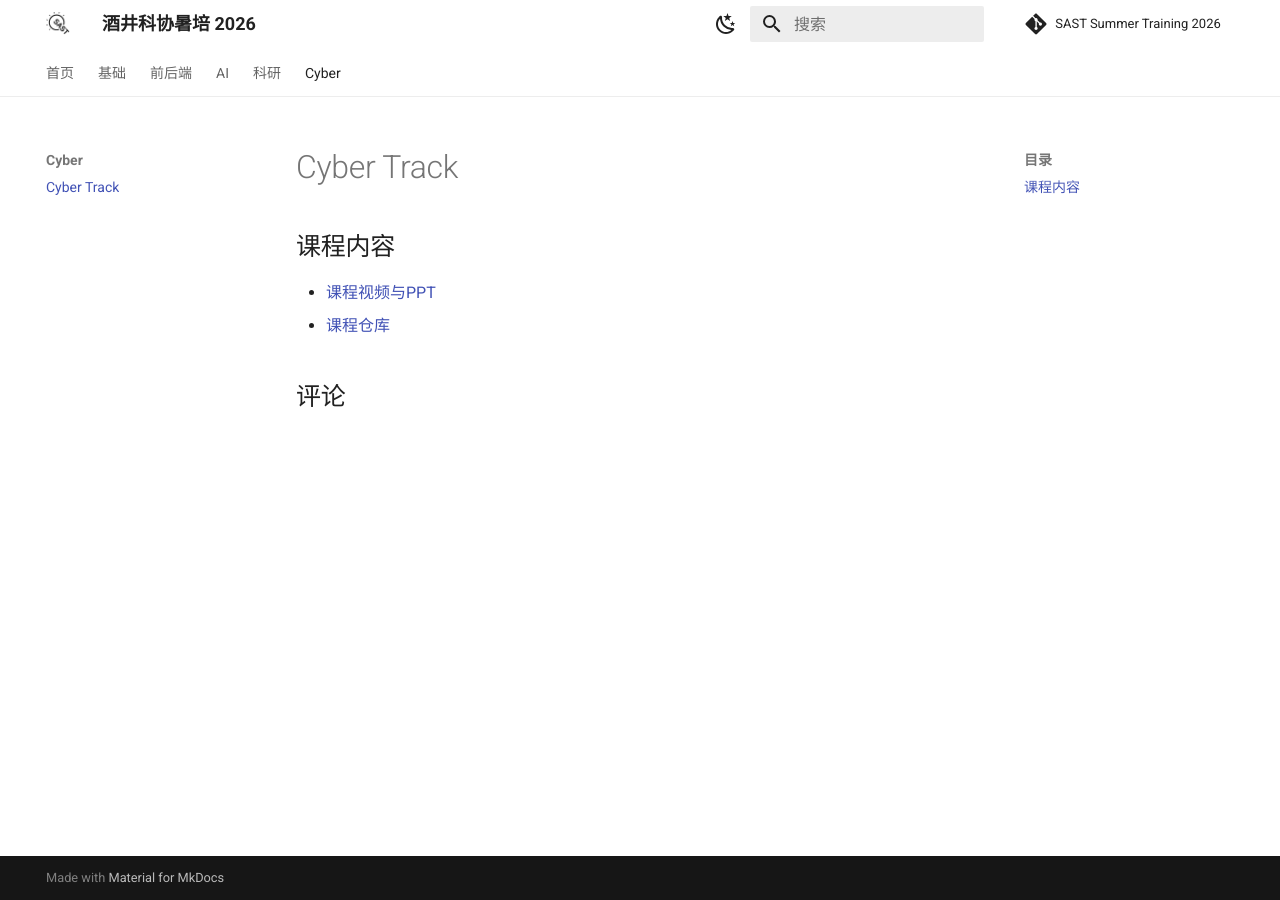
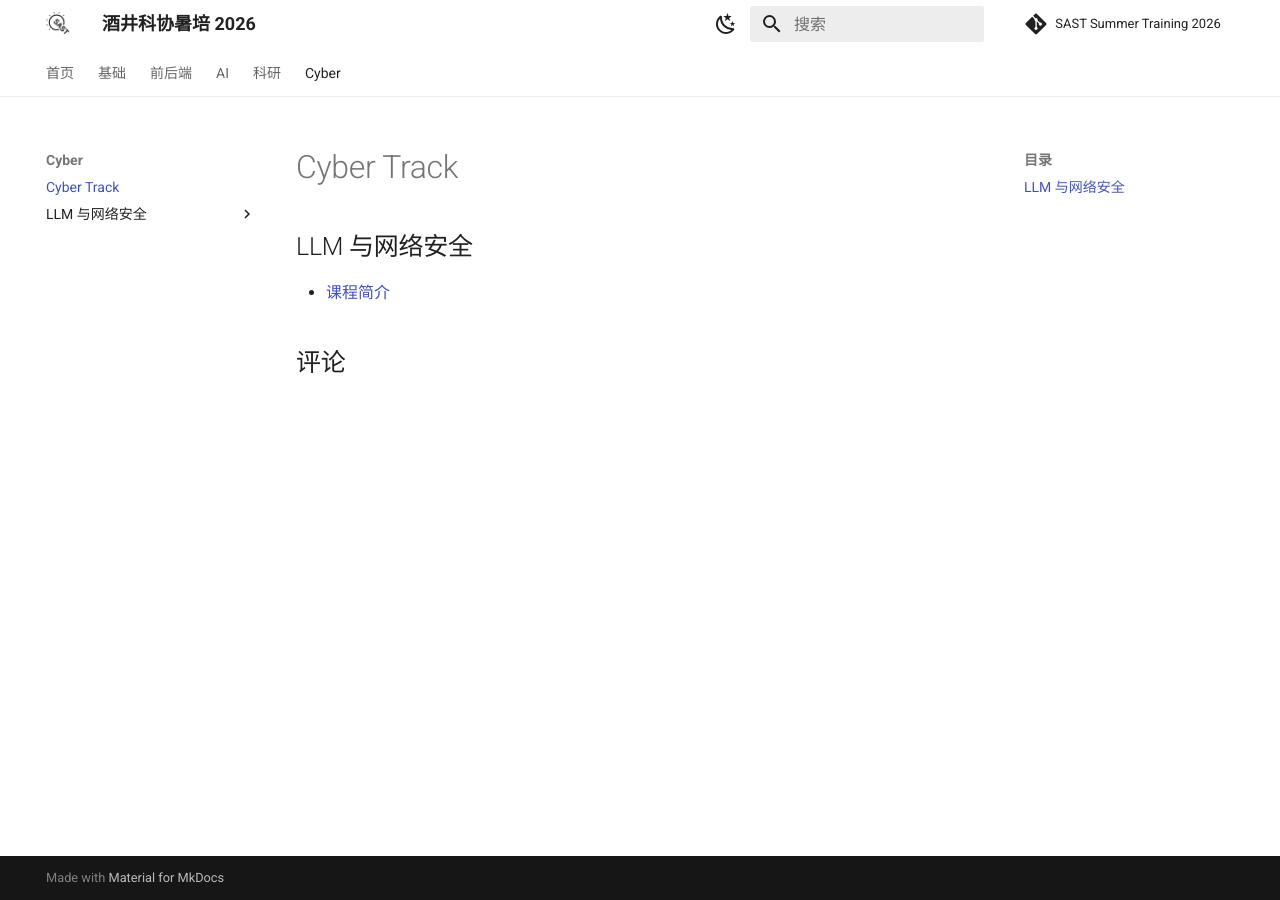
Before and after one commit to sast-summer-training-2026/sast-summer-training-2026.github.io, an MkDocs documentation site: the page built from docs/cyber/index_cyber.md, in a window 1280 px wide. Built offline with MkDocs 1.6.1 and Material for MkDocs 9.7.7, drawn with Linux system fonts in a browser that asks for light colours; comment, search, counter and statistics services are not loaded.

Commit message:
添加LLM与网络安全简介

```diff
--- a/docs/cyber/index_cyber.md
+++ b/docs/cyber/index_cyber.md
@@ -1,5 +1,5 @@
 # Cyber Track
 
-## 课程内容
-- [课程视频与PPT]()
-- [课程仓库]()
+## [LLM 与网络安全](/cyber/cyber/)
+
+- [课程简介](/cyber/cyber/)
--- a/mkdocs.yml
+++ b/mkdocs.yml
@@ -129,3 +129,5 @@ nav:
       - research/second/index.md
   - Cyber:
     - cyber/index_cyber.md
+    - LLM 与网络安全:
+      - basic/cyber/index.md
```
Also changed, not shown: docs/cyber/cyber/index.md (added, +5 -0 lines).
